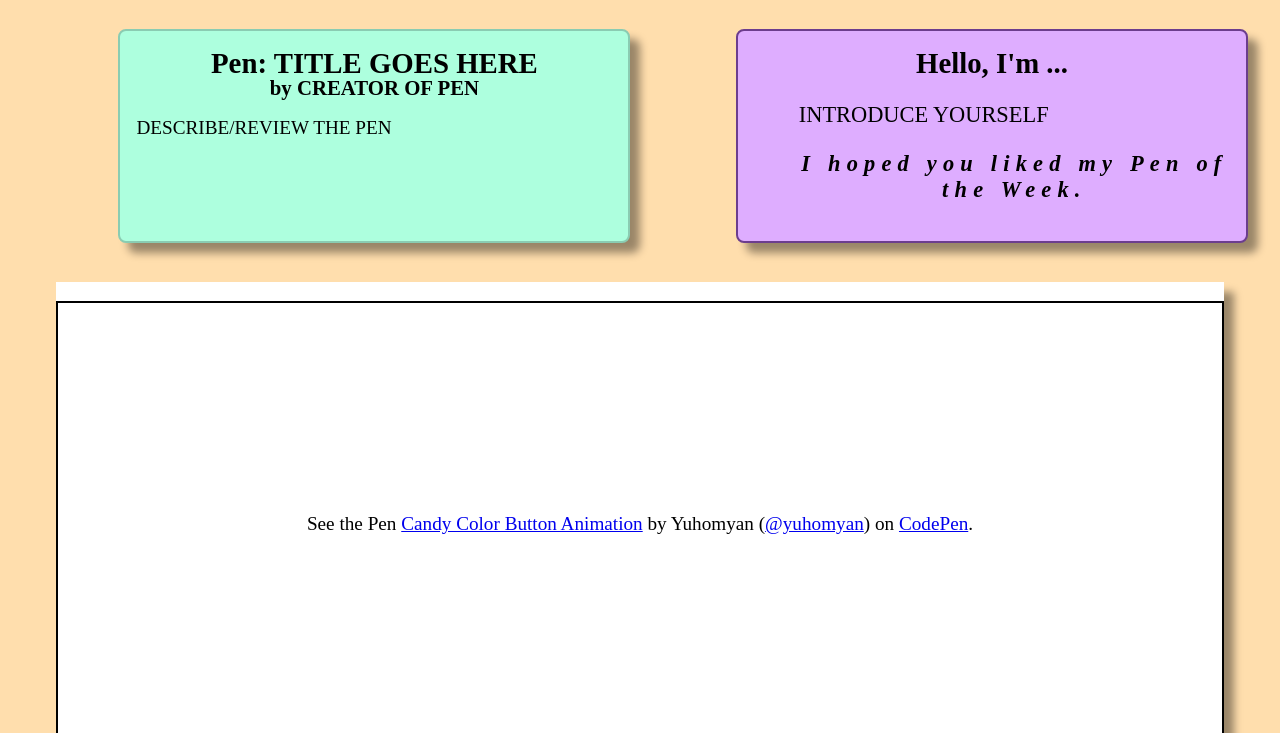
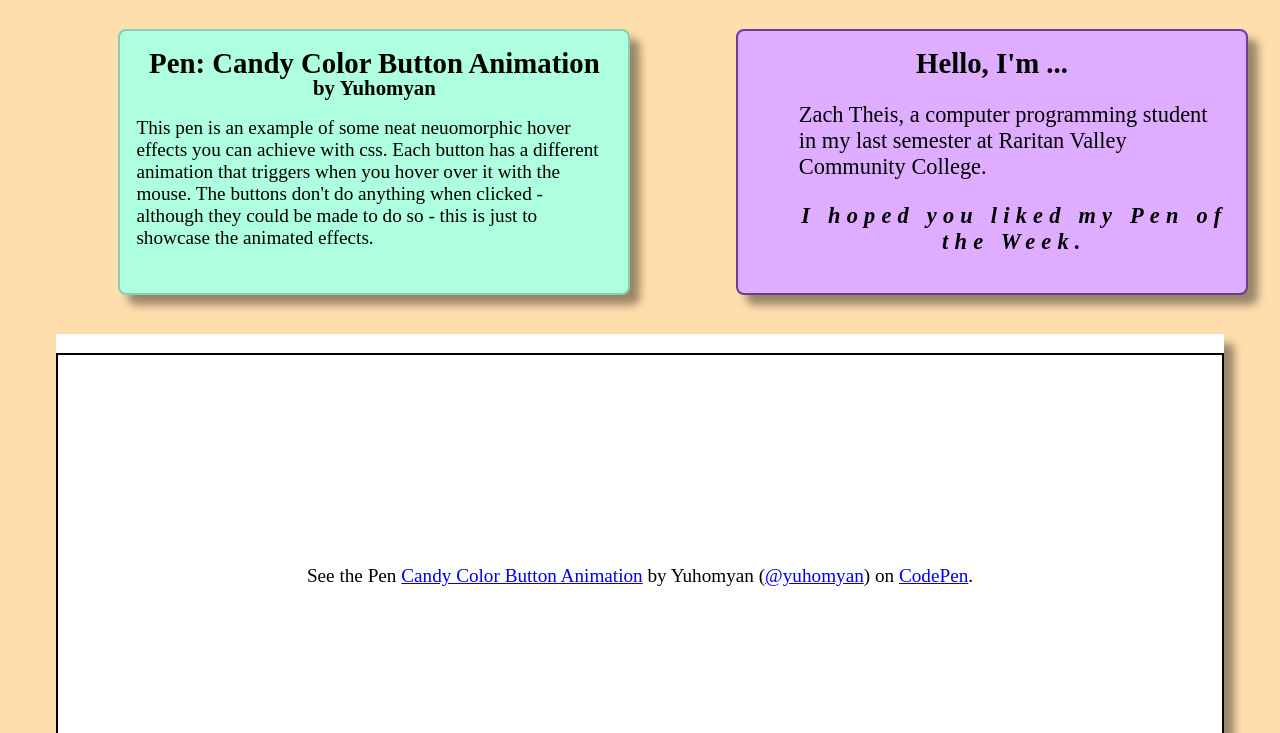
Before and after one commit to RVCC-IDMX/embed-codepen-ZachTheis, a plain HTML site: page index.html in a window 1280 px wide. Shown: the part 67-800 px from the top of the page. Drawn offline with Linux system fonts and the light colour scheme; a script that the page names is missing; a web font is replaced by a local one.

Commit message:
Update index
Add text to index.html

```diff
--- a/index.html
+++ b/index.html
@@ -16,9 +16,9 @@
 
       <main>
         <article>
-          <h2>Pen: TITLE GOES HERE</h2>
-          <h3>by CREATOR OF PEN</h3>
-          <p>DESCRIBE/REVIEW THE PEN</p>
+          <h2>Pen: Candy Color Button Animation</h2>
+          <h3>by Yuhomyan</h3>
+          <p>This pen is an example of some neat neuomorphic hover effects you can achieve with css. Each button has a different animation that triggers when you hover over it with the mouse. The buttons don't do anything when clicked - although they could be made to do so - this is just to showcase the animated effects.</p>
         </article>
         <section><p class="codepen" data-height="447" data-default-tab="html,result" data-slug-hash="OJMejWJ" data-user="yuhomyan" style="height: 447px; box-sizing: border-box; display: flex; align-items: center; justify-content: center; border: 2px solid; margin: 1em 0; padding: 1em;">
           <span>See the Pen <a href="https://codepen.io/yuhomyan/pen/OJMejWJ">
@@ -28,7 +28,7 @@
         <script async src="https://cpwebassets.codepen.io/assets/embed/ei.js"></script></section>
         <aside>
           <h2>Hello, I'm ...</h2>
-          <p>INTRODUCE YOURSELF</p>
+          <p>Zach Theis, a computer programming student in my last semester at Raritan Valley Community College.</p>
           <p class="bye">I hoped you liked my Pen of the Week.</p>
         </aside>
       </main>
```
